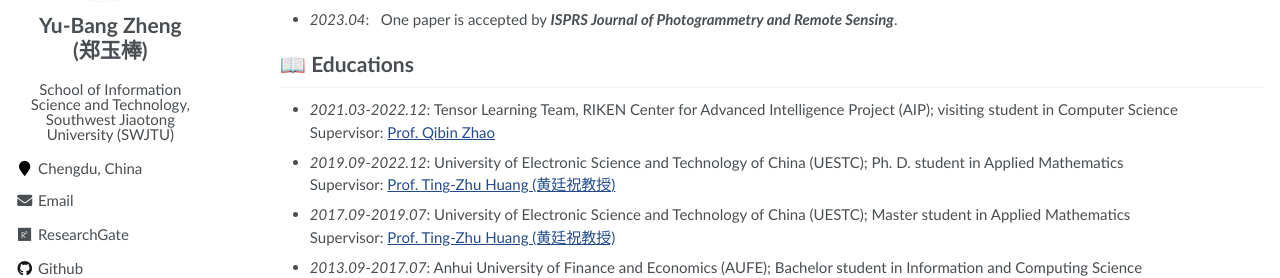
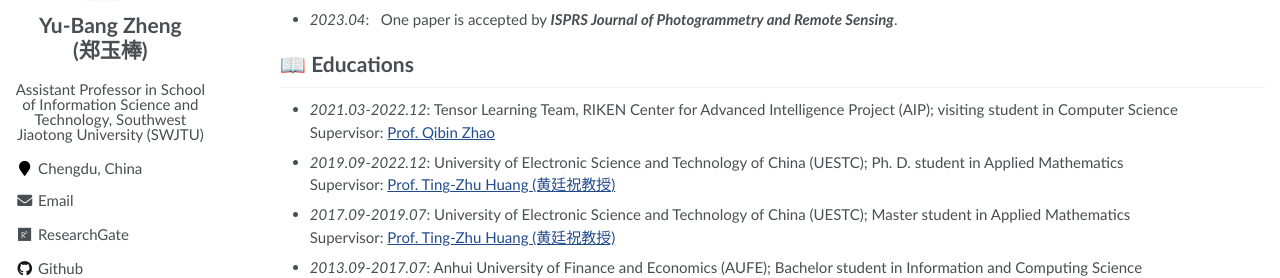
Before and after one commit to YuBangZheng/yubangzheng.github.io, a Jekyll site: the page built from pages/about.md, in a window 1280 px wide. Shown: the part 264-542 px from the top of the page. Built offline with Jekyll 4.4.1, drawn with Linux system fonts in a browser that asks for light colours; a script that is not in the unit is left out.

Commit message:
Update _config.yml

```diff
--- a/_config.yml
+++ b/_config.yml
@@ -23,7 +23,7 @@ baidu_site_verification  :  # get baidu_site_verification from https://ziyuan.ba
 author:
   name             : "<center>Yu-Bang Zheng</center> <center>(郑玉棒)</center>"
   avatar           : "images/yubangzheng.png"
-  bio              : "<center>School of Information Science and Technology, Southwest Jiaotong University (SWJTU)<center>"
+  bio              : "<center>Assistant Professor in School of Information Science and Technology, Southwest Jiaotong University (SWJTU)<center>"
   location         : "Chengdu, China"
   employer         :
   pubmed           :
```
